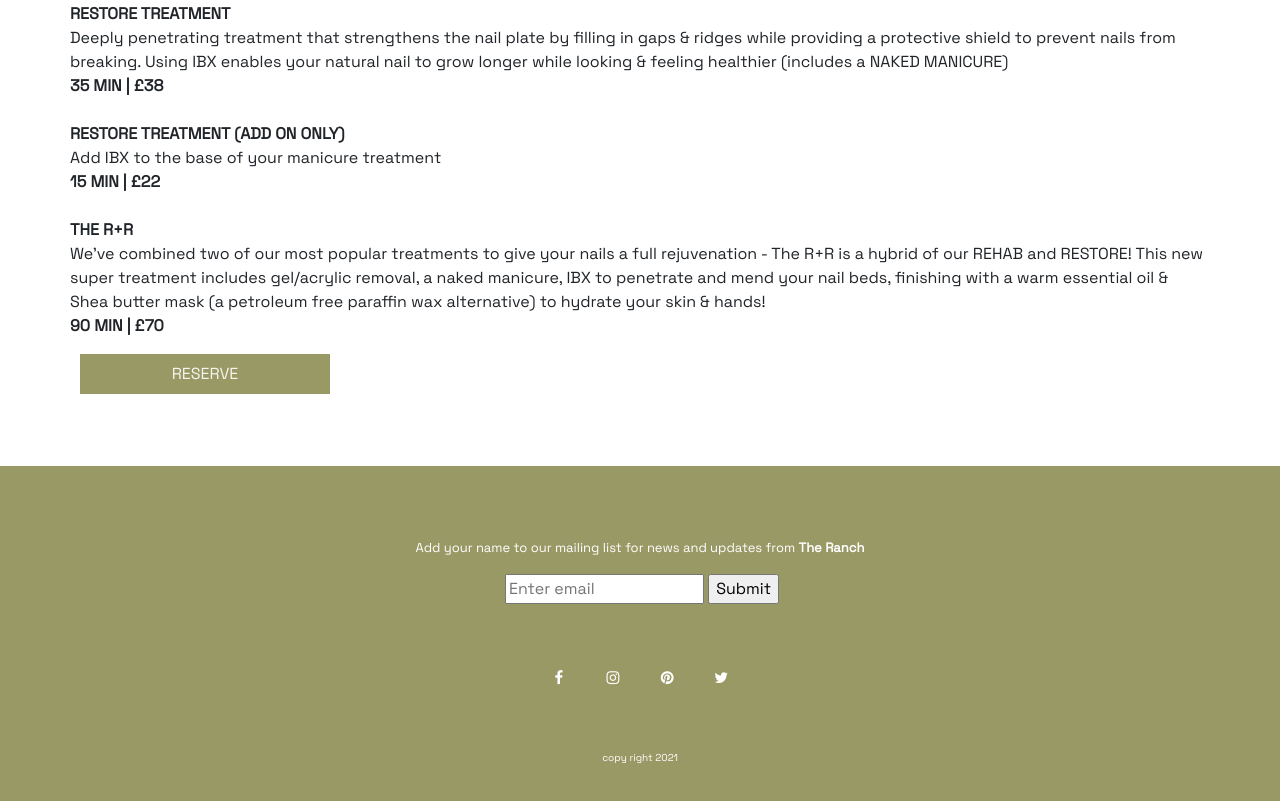
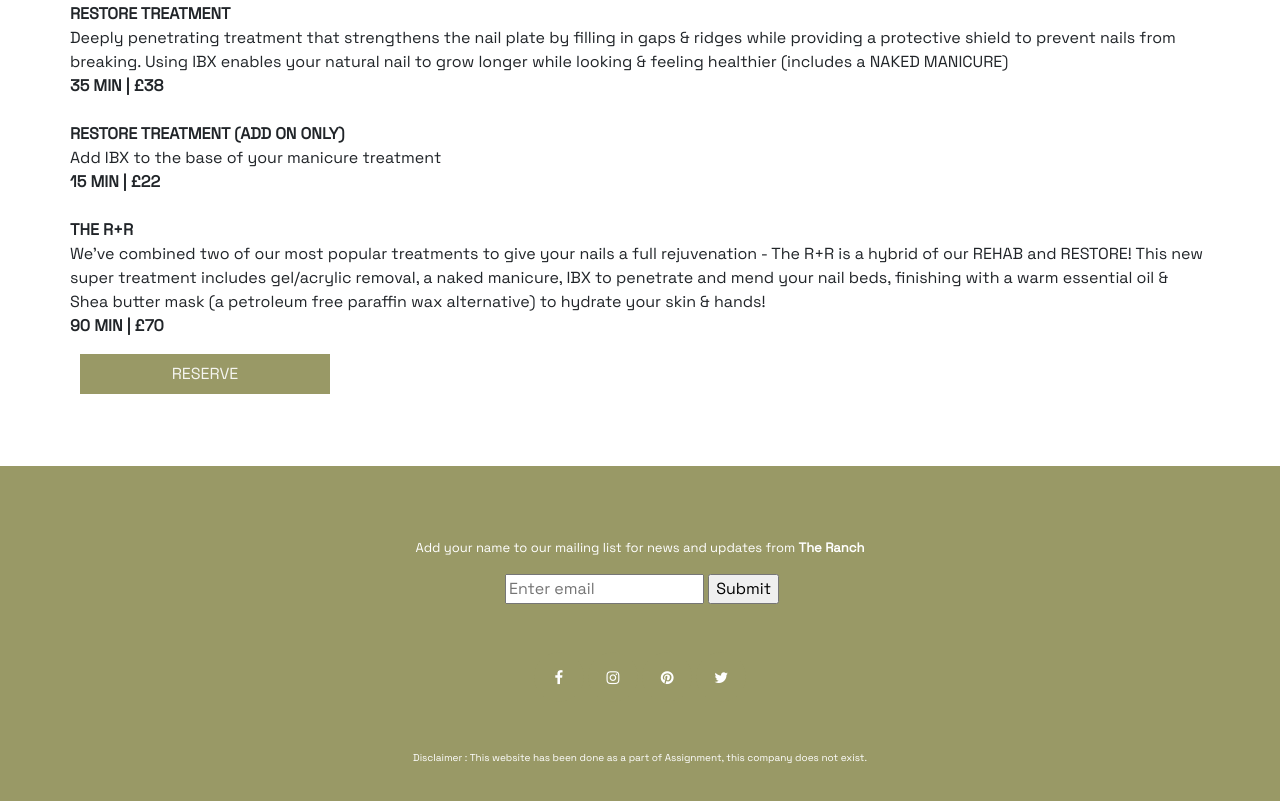
Before and after one commit to hiepfun/theranch.github.io, a plain HTML site: page PROGRAMS.html in a window 1280 px wide. Shown: the part 3809-4610 px from the top of the page. Drawn offline with nearby package versions, Linux system fonts and the light colour scheme; a web font is replaced by a local one.

Commit message:
Update PROGRAMS.html

```diff
--- a/PROGRAMS.html
+++ b/PROGRAMS.html
@@ -293,7 +293,7 @@ We’ve combined two of our most popular treatments to give your nails a full re
 
 <br><br>
 
-<p style="font-size: 10px">copy right 2021</p>
+<p style="font-size: 10px">Disclaimer : This website has been done as a part of Assignment, this company does not exist.</p>
 <br>
 
 </div>
```
